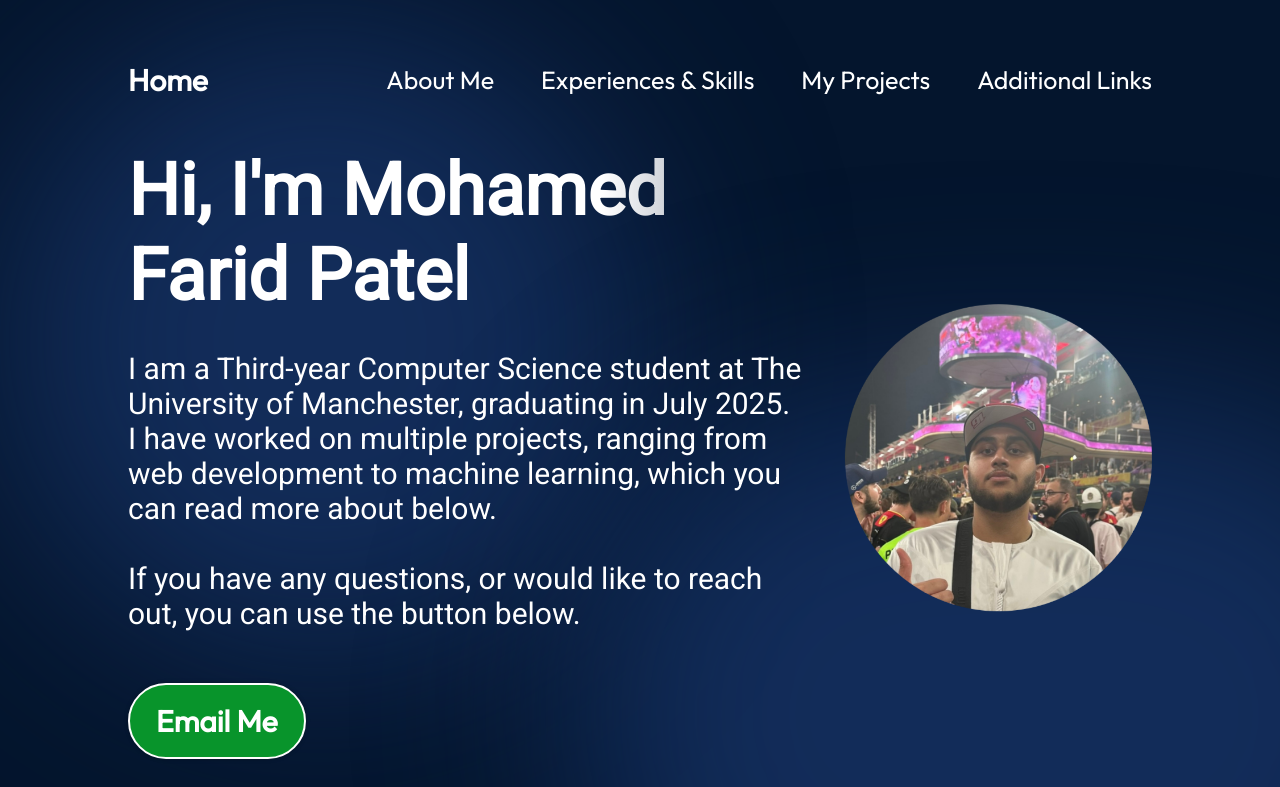
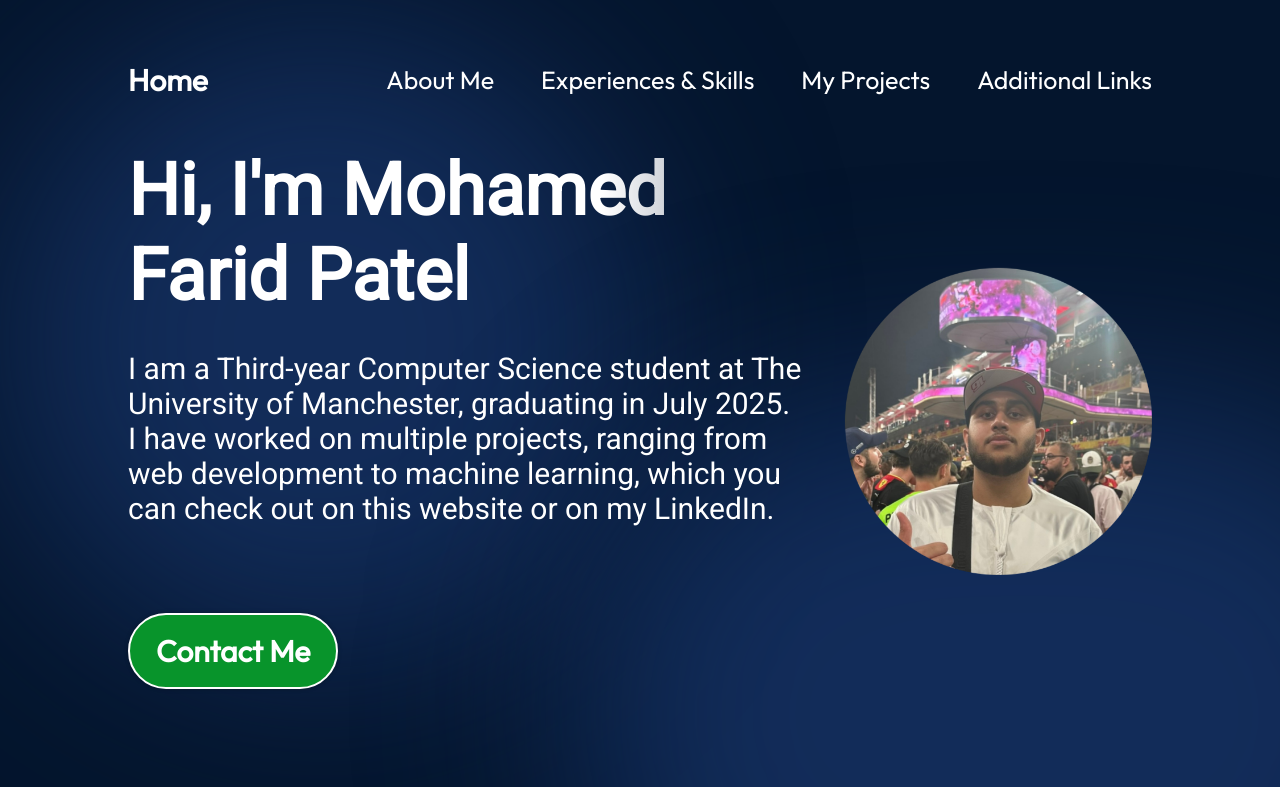
Before and after one commit to 08mfp/react-portfolio, a React (Vite) app: page / in a window 1280 px wide. Shown: the top 787 px of the page. Built offline with nearby package versions, Linux system fonts and the light colour scheme.

Commit message:
updated contact button in about section

```diff
--- a/src/components/Hero/Hero.jsx
+++ b/src/components/Hero/Hero.jsx
@@ -9,19 +9,19 @@ export const Hero = () => {
         <h1 className={styles.title}>Hi, I'm Mohamed Farid Patel</h1>
         <p className={styles.description}>
           I am a Third-year Computer Science student at The University of Manchester, graduating in July 2025.
-          I have worked on multiple projects, ranging from web development to machine learning, which you can read more about below.
+          I have worked on multiple projects, ranging from web development to machine learning, which you can check out on this website or on my LinkedIn.
           <br />
           <br />
           {/* If you have any questions, or would like to reach out, you can find my contact details at the bottom of this page. */}
-          If you have any questions, or would like to reach out, you can use the button below.
+          {/* If you have any questions, or would like to reach out, you can find my details below: */}
         </p>
         <div style={{ display: 'flex' }}>
-          <a href="mailto:contact@mohfarid.com" className={styles.contactBtn} style={{ marginRight: '10px' }}>
+          {/* <a href="mailto:contact@mohfarid.com" className={styles.contactBtn} style={{ marginRight: '10px' }}>
             Email Me
+          </a> */}
+          <a href="/#contact" className={styles.contactBtn}>
+            Contact Me
           </a>
-          {/* <a href="https://www.linkedin.com/in/mohamedfaridpatel" className={styles.contactBtn}>
-            My LinkedIn
-          </a> */}
         </div>
       </div>
       <img
```
